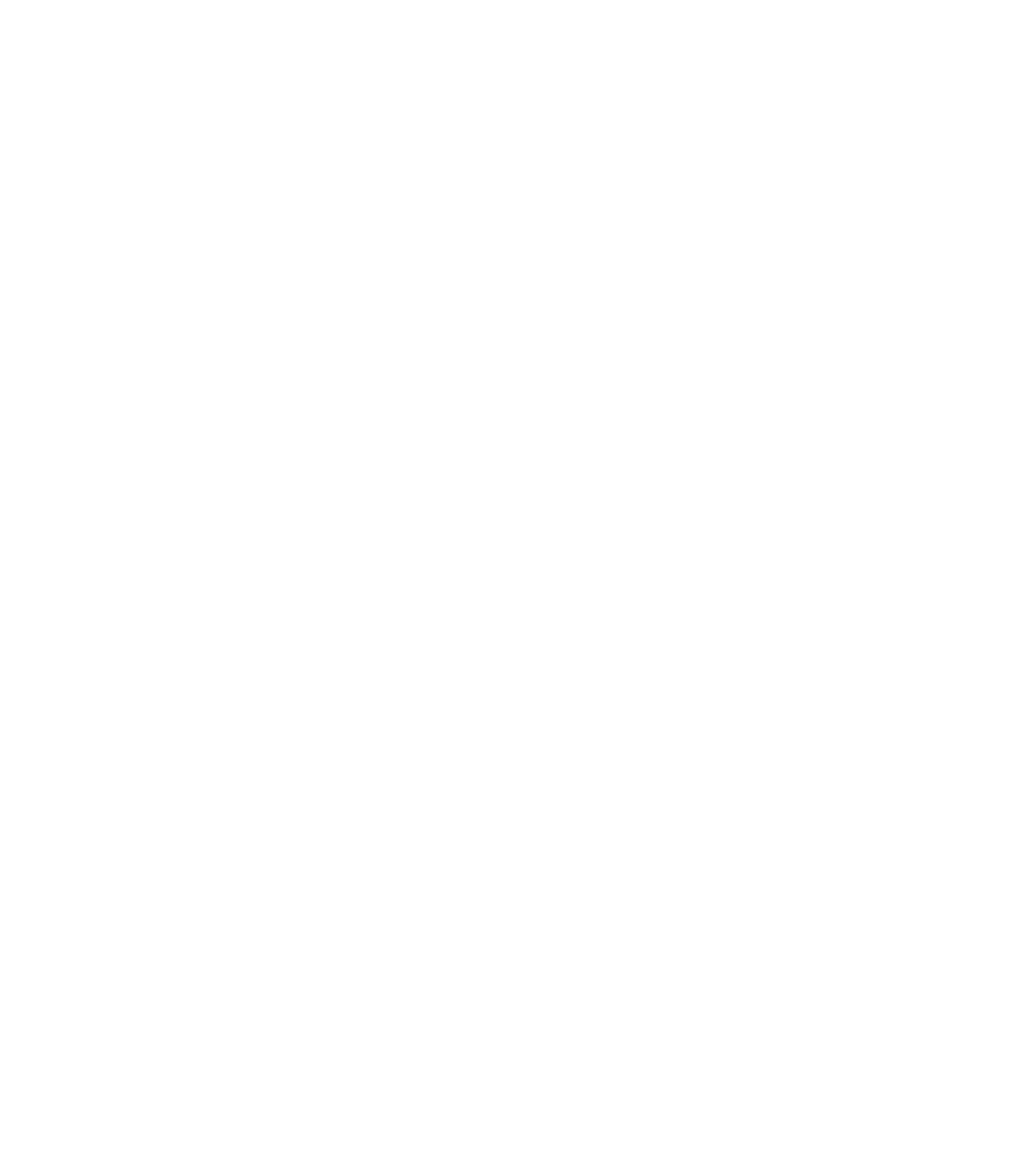
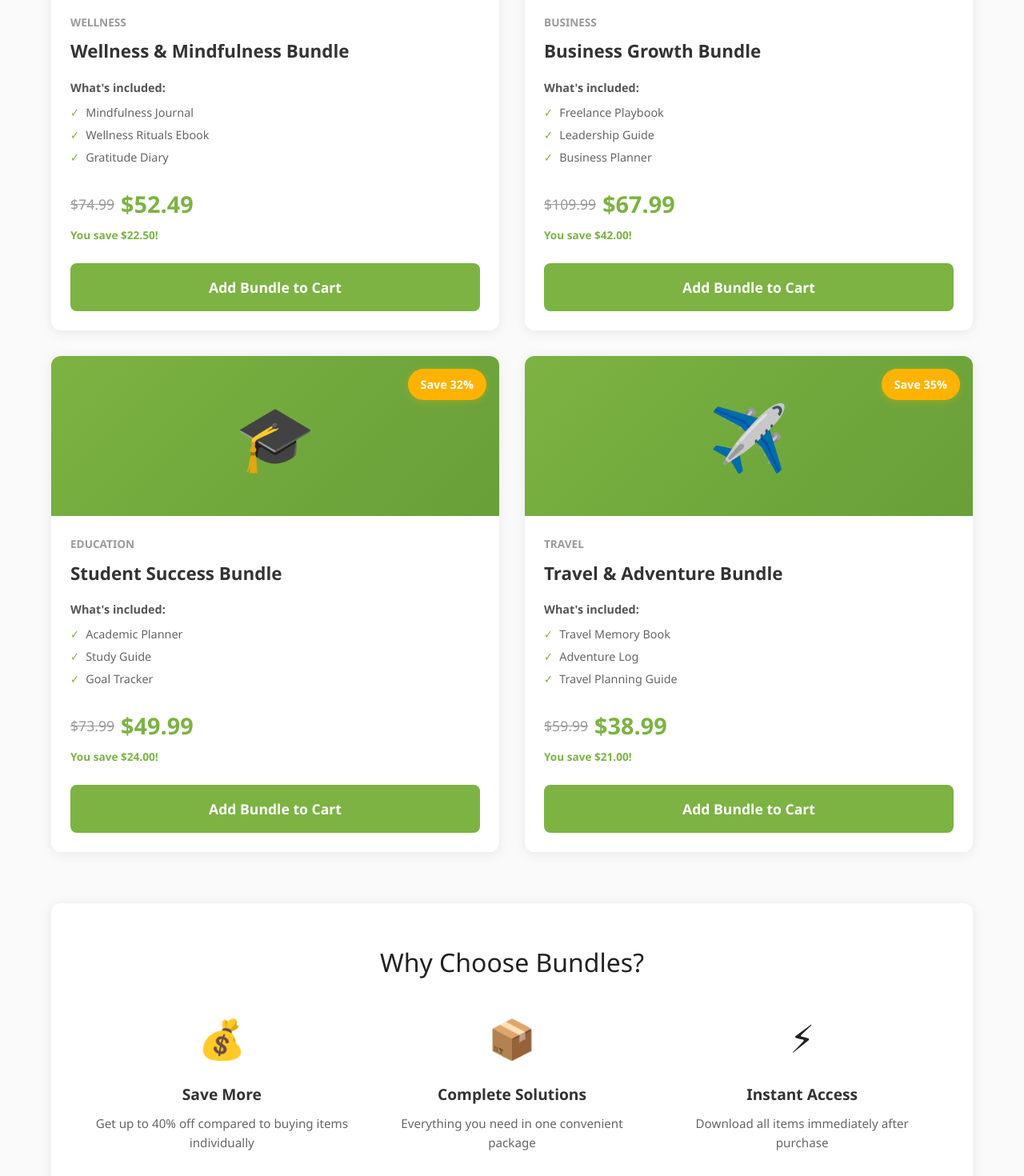
Before and after one commit to bearners676-debug/tina-nextjs-starter, a Next.js app: page /bundles in a window 1280 px wide. Before the commit this address had no page. Shown: the part 1140-2610 px from the top of the page at 80% size. Before the commit the page ends 800 px from the top, so only its background shows below. Built offline with nearby package versions, Linux system fonts and the light colour scheme.

Commit message:
Add bundles page with savings badges and cart

```diff
--- /dev/null
+++ b/app/bundles/page.tsx
@@ -0,0 +1,220 @@
+'use client';
+
+import Navigation from '@/components/Navigation';
+import Footer from '@/components/Footer';
+import { useCart } from '@/lib/cart-context';
+import { useState } from 'react';
+
+const bundles = [
+  {
+    id: 'bundle-1',
+    title: 'Complete Productivity Bundle',
+    price: 64.99,
+    originalPrice: 99.99,
+    savings: 35,
+    category: 'Productivity',
+    items: ['Daily Planner', 'Time Management Ebook', 'Habit Tracker'],
+    image: '🚀'
+  },
+  {
+    id: 'bundle-2',
+    title: 'Creative Starter Pack',
+    price: 47.99,
+    originalPrice: 79.99,
+    savings: 40,
+    category: 'Creative',
+    items: ['Sketching Journal', 'Creative Writing Guide', 'Design Workbook'],
+    image: '🎨'
+  },
+  {
+    id: 'bundle-3',
+    title: 'Wellness & Mindfulness Bundle',
+    price: 52.49,
+    originalPrice: 74.99,
+    savings: 30,
+    category: 'Wellness',
+    items: ['Mindfulness Journal', 'Wellness Rituals Ebook', 'Gratitude Diary'],
+    image: '🧘'
+  },
+  {
+    id: 'bundle-4',
+    title: 'Business Growth Bundle',
+    price: 67.99,
+    originalPrice: 109.99,
+    savings: 38,
+    category: 'Business',
+    items: ['Freelance Playbook', 'Leadership Guide', 'Business Planner'],
+    image: '💼'
+  },
+  {
+    id: 'bundle-5',
+    title: 'Student Success Bundle',
+    price: 49.99,
+    originalPrice: 73.99,
+    savings: 32,
+    category: 'Education',
+    items: ['Academic Planner', 'Study Guide', 'Goal Tracker'],
+    image: '🎓'
+  },
+  {
+    id: 'bundle-6',
+    title: 'Travel & Adventure Bundle',
+    price: 38.99,
+    originalPrice: 59.99,
+    savings: 35,
+    category: 'Travel',
+    items: ['Travel Memory Book', 'Adventure Log', 'Travel Planning Guide'],
+    image: '✈️'
+  },
+];
+
+export default function BundlesPage() {
+  return (
+    <>
+      <Navigation />
+
+      <div style={{ minHeight: '80vh', background: '#fafafa', padding: '3rem 5%' }}>
+        <div style={{ maxWidth: '1400px', margin: '0 auto' }}>
+
+          {/* Page Header */}
+          <div style={{ marginBottom: '3rem' }}>
+            <h1 style={{ fontSize: '2.5rem', marginBottom: '0.5rem', color: '#222' }}>Product Bundles</h1>
+            <p style={{ fontSize: '1.1rem', color: '#666' }}>
+              Save big with our carefully curated bundles. Everything you need in one package.
+            </p>
+          </div>
+
+          {/* Bundles Grid */}
+          <div style={{ display: 'grid', gridTemplateColumns: 'repeat(auto-fit, minmax(380px, 1fr))', gap: '2rem' }}>
+            {bundles.map((bundle) => (
+              <BundleCard key={bundle.id} bundle={bundle} />
+            ))}
+          </div>
+
+          {/* Bundle Benefits */}
+          <div style={{ marginTop: '4rem', background: 'white', borderRadius: '12px', padding: '3rem', boxShadow: '0 2px 15px rgba(0,0,0,0.08)' }}>
+            <h2 style={{ fontSize: '2rem', marginBottom: '2rem', textAlign: 'center', color: '#222' }}>Why Choose Bundles?</h2>
+            <div style={{ display: 'grid', gridTemplateColumns: 'repeat(auto-fit, minmax(250px, 1fr))', gap: '2rem' }}>
+              <BenefitCard icon="💰" title="Save More" text="Get up to 40% off compared to buying items individually" />
+              <BenefitCard icon="📦" title="Complete Solutions" text="Everything you need in one convenient package" />
+              <BenefitCard icon="⚡" title="Instant Access" text="Download all items immediately after purchase" />
+            </div>
+          </div>
+        </div>
+      </div>
+
+      <Footer />
+    </>
+  );
+}
+
+function BundleCard({ bundle }: { bundle: typeof bundles[0] }) {
+  const { addToCart } = useCart();
+  const [added, setAdded] = useState(false);
+
+  const handleAddToCart = () => {
+    addToCart({
+      id: bundle.id,
+      title: bundle.title,
+      price: bundle.price,
+      type: 'bundle',
+      category: bundle.category
+    });
+    setAdded(true);
+    setTimeout(() => setAdded(false), 2000);
+  };
+
+  return (
+    <div style={{ background: 'white', borderRadius: '12px', overflow: 'hidden', boxShadow: '0 2px 15px rgba(0,0,0,0.08)', transition: 'all 0.3s', position: 'relative' }}>
+
+      {/* Savings Badge */}
+      <div style={{
+        position: 'absolute',
+        top: '1rem',
+        right: '1rem',
+        background: '#FFB300',
+        color: 'white',
+        padding: '0.5rem 1rem',
+        borderRadius: '25px',
+        fontWeight: 700,
+        fontSize: '0.9rem',
+        zIndex: 10,
+        boxShadow: '0 2px 10px rgba(255, 179, 0, 0.3)'
+      }}>
+        Save {bundle.savings}%
+      </div>
+
+      {/* Bundle Image */}
+      <div style={{ width: '100%', height: '200px', background: 'linear-gradient(135deg, #7CB342 0%, #689F38 100%)', display: 'flex', alignItems: 'center', justifyContent: 'center', fontSize: '5rem', color: 'white' }}>
+        {bundle.image}
+      </div>
+
+      <div style={{ padding: '1.5rem' }}>
+        {/* Category */}
+        <div style={{ fontSize: '0.85rem', color: '#999', textTransform: 'uppercase', marginBottom: '0.5rem', fontWeight: 600 }}>
+          {bundle.category}
+        </div>
+
+        {/* Title */}
+        <h3 style={{ fontSize: '1.4rem', marginBottom: '1rem', color: '#333', fontWeight: 700 }}>{bundle.title}</h3>
+
+        {/* What's Included */}
+        <div style={{ marginBottom: '1.5rem' }}>
+          <p style={{ fontSize: '0.9rem', fontWeight: 600, color: '#555', marginBottom: '0.5rem' }}>What's included:</p>
+          <ul style={{ listStyle: 'none', padding: 0, margin: 0 }}>
+            {bundle.items.map((item, index) => (
+              <li key={index} style={{ fontSize: '0.9rem', color: '#666', marginBottom: '0.3rem', paddingLeft: '1.2rem', position: 'relative' }}>
+                <span style={{ position: 'absolute', left: 0, color: '#7CB342' }}>✓</span>
+                {item}
+              </li>
+            ))}
+          </ul>
+        </div>
+
+        {/* Pricing */}
+        <div style={{ marginBottom: '1.5rem' }}>
+          <div style={{ display: 'flex', alignItems: 'center', gap: '0.5rem', marginBottom: '0.3rem' }}>
+            <span style={{ fontSize: '1.1rem', color: '#999', textDecoration: 'line-through' }}>
+              ${bundle.originalPrice.toFixed(2)}
+            </span>
+            <span style={{ fontSize: '1.8rem', color: '#7CB342', fontWeight: 700 }}>
+              ${bundle.price.toFixed(2)}
+            </span>
+          </div>
+          <p style={{ fontSize: '0.85rem', color: '#7CB342', fontWeight: 600 }}>
+            You save ${(bundle.originalPrice - bundle.price).toFixed(2)}!
+          </p>
+        </div>
+
+        {/* Add to Cart Button */}
+        <button
+          onClick={handleAddToCart}
+          style={{
+            width: '100%',
+            padding: '1rem',
+            background: added ? '#FFB300' : '#7CB342',
+            color: 'white',
+            border: 'none',
+            borderRadius: '8px',
+            fontSize: '1.1rem',
+            fontWeight: 700,
+            cursor: 'pointer',
+            transition: 'all 0.3s'
+          }}
+        >
+          {added ? '✓ Added to Cart!' : 'Add Bundle to Cart'}
+        </button>
+      </div>
+    </div>
+  );
+}
+
+function BenefitCard({ icon, title, text }: { icon: string; title: string; text: string }) {
+  return (
+    <div style={{ textAlign: 'center' }}>
+      <div style={{ fontSize: '3rem', marginBottom: '1rem' }}>{icon}</div>
+      <h3 style={{ fontSize: '1.2rem', fontWeight: 700, marginBottom: '0.5rem', color: '#333' }}>{title}</h3>
+      <p style={{ fontSize: '0.95rem', color: '#666', lineHeight: 1.6 }}>{text}</p>
+    </div>
+  );
+}
```
